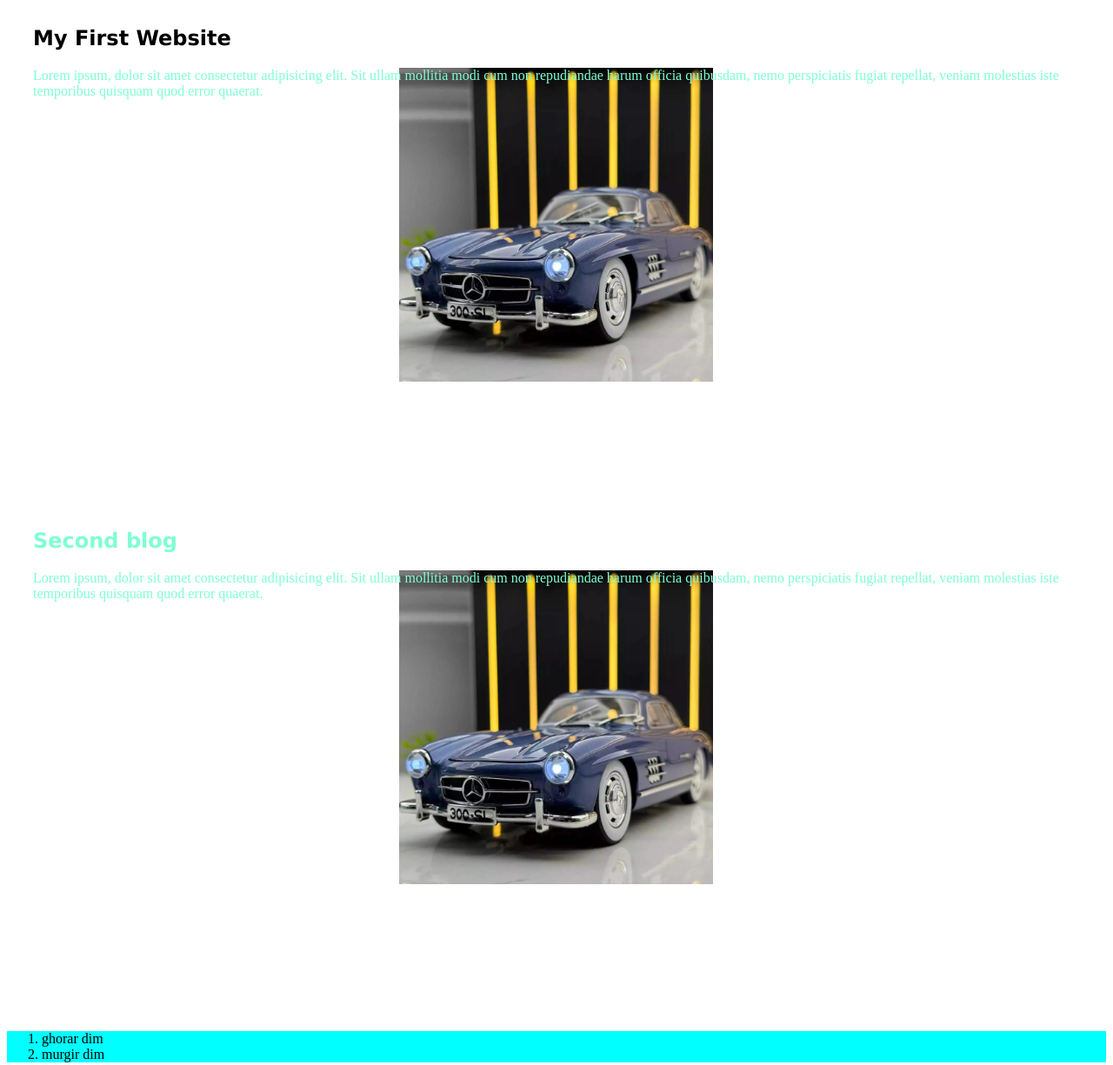
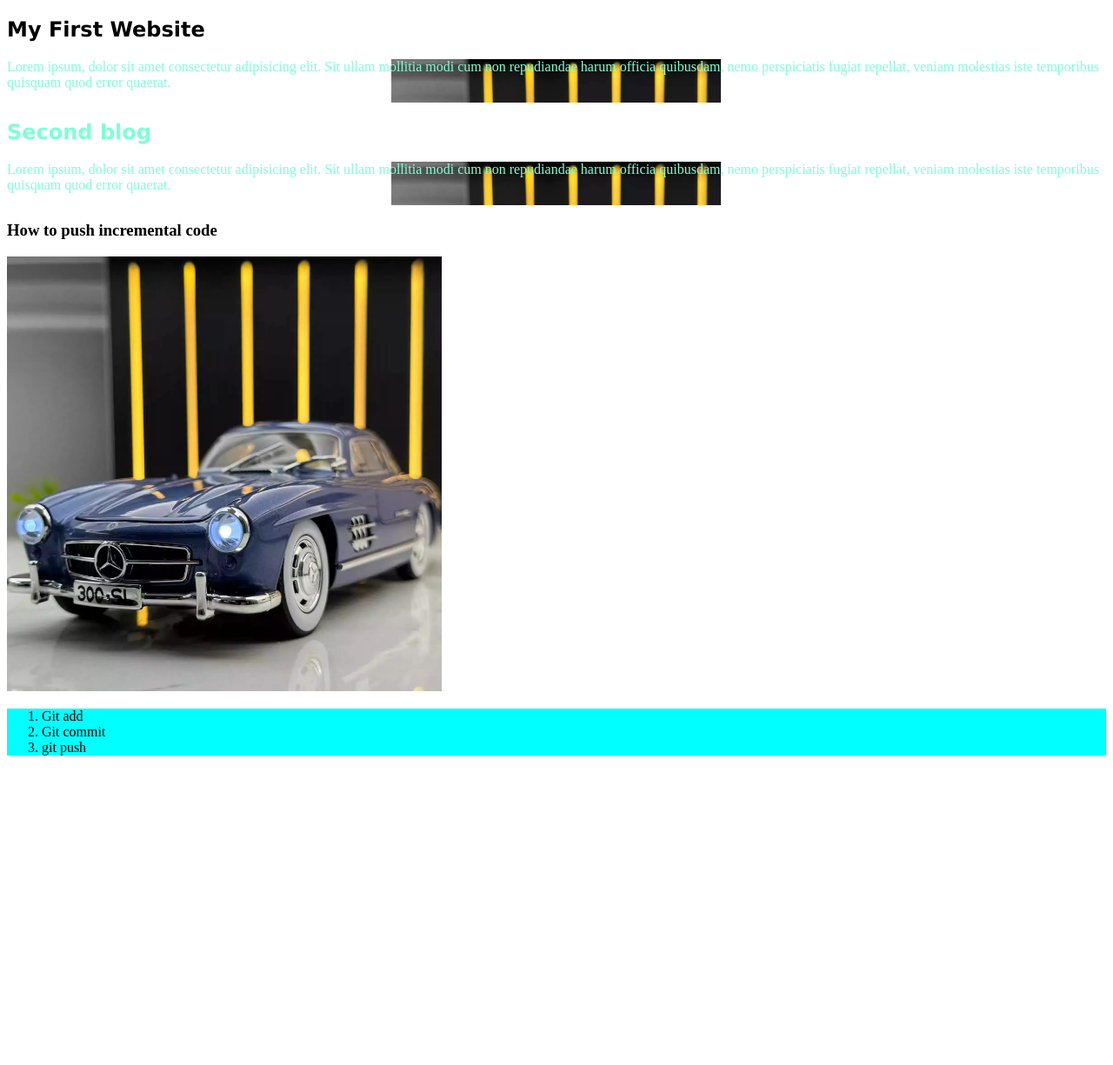
Before and after one commit to Maz5555/My-Simple-Website, a plain HTML site: page index.html in a window 1280 px wide. Shown: the whole page at 87% size. After the commit the page ends 885 px from the top, so only its background shows below. Drawn offline with Linux system fonts and the light colour scheme.

Commit message:
added an image of a car

```diff
--- a/index.html
+++ b/index.html
@@ -18,9 +18,17 @@
     <p>Lorem ipsum, dolor sit amet consectetur adipisicing elit. Sit ullam mollitia modi cum non repudiandae harum officia quibusdam, nemo perspiciatis fugiat repellat, veniam molestias iste temporibus quisquam quod error quaerat.</p>
 </div>
 
+<div>
+<h3>How to push incremental code</h3>
+<input type="image" src="/styles/gari.jpeg" alt="" style="width: 500px; height: 500px;">
 <ol>
-    <li>ghorar dim</li>
-    <li>murgir dim</li>
+    <li>Git add</li>
+    <li>Git commit
+    </li>
+    <li>git push</li>
 </ol>
+
+</div>
+
 </body>
 </html>
--- a/styles/blog.css
+++ b/styles/blog.css
@@ -1,8 +1,8 @@
 h2{font-family:Verdana, Geneva, Tahoma, sans-serif ;}
-p{height: 500px; background-image: url('gari.jpeg'); background-position-x: center; background-size:30%; background-repeat: no-repeat;}
+p{height: 50px; background-image: url('gari.jpeg'); background-position-x: center; background-size:30%; background-repeat: no-repeat;}
 
-div{margin: 30px;}
+div{margin:0%;}
 
-ol{background-color: aqua;}
+ol{background-color: aqua; background-size:cover;}
 
 .Second h2{color: aquamarine;} p{color: aquamarine;}
```
